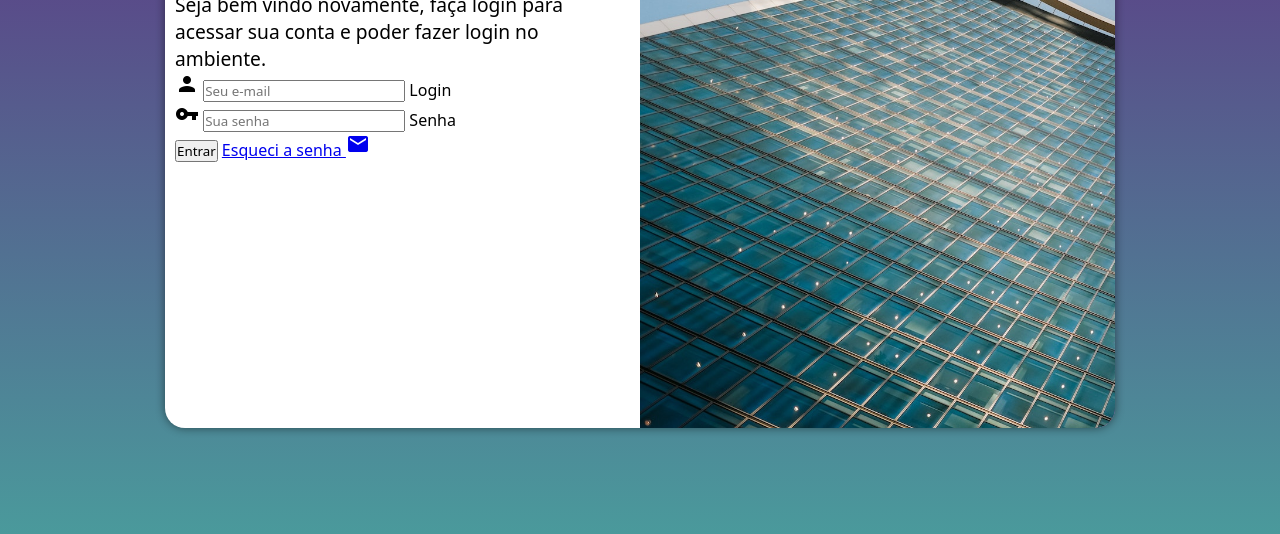
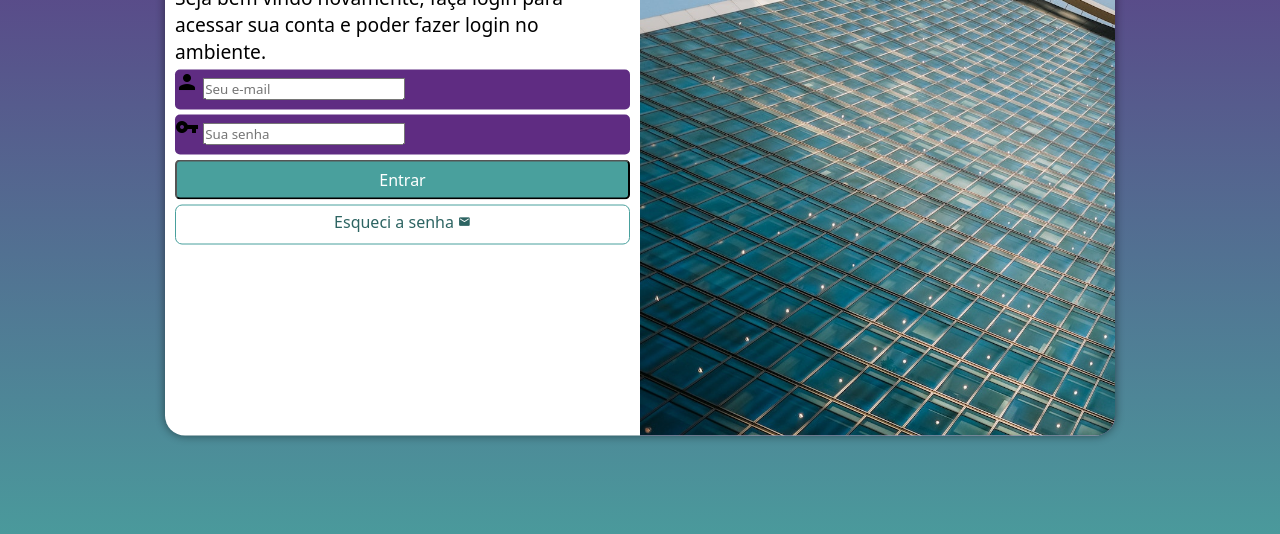
Before and after one commit to Helenprigoli/Projeto-login, a plain HTML site: page index.html in a window 1280 px wide. Shown: the part 222-756 px from the top of the page. Drawn offline with Linux system fonts and the light colour scheme.

Commit message:
formatação do formulario

```diff
--- a/estilos/style.css
+++ b/estilos/style.css
@@ -33,7 +33,7 @@ section#login {
 
     background-color: white;
     width: 250px;
-    height: 500px;
+    height: 515px;
     border-radius: 20px;
     box-shadow: 0px 0px 10px rgba(0, 0, 0, 0.486);
 
@@ -62,3 +62,54 @@ div#formulario > h1 {
 div#formulario > p {
     font-size: 0.8em;
 }
+
+form > div.campo {
+    background-color: #5f2c82;
+    display: block;
+    width: 100%;
+    height: 40px;
+    border-radius: 5px;
+    margin: 5px 0px;
+}
+
+div.campo > label {
+    display: none;
+}
+
+form > input[type=submit] {
+    display: block;
+    font-size: 1em;
+    width: 100%;
+    height: 40px;
+    background-color: #49a09d;
+    color: white;
+    border-radius: 5px;
+    cursor: pointer;
+}
+
+form > input[type=submit]:hover {
+    background: color #2d6462; ;
+}
+
+form > a.botao {
+    display: block;
+    text-align: center;
+    font-size: 1em;
+    width:100%;
+    height: 40px;
+    padding-top: 5px;
+    margin-top: 5px;
+    background-color:white ;
+    color:#2d6462;
+    border: 1px solid #49a09d;
+    border-radius: 7px;
+    text-decoration: none;
+}
+
+form > a.botao:hover {
+    background-color: #6cd3cf;
+}
+
+form > a.botao >i {
+    font-size: 0.8em;
+}
--- a/index.html
+++ b/index.html
@@ -30,7 +30,7 @@
                      <label for="isenha">Senha</label>
                   </div>
                   <input type="submit" value="Entrar">
-                  <a href="esqueci.html">Esqueci a senha <i class="material-icons">mail</i></a>
+                  <a href="esqueci.html" class="botao" >Esqueci a senha <i class="material-icons">mail</i></a>
 
                 </form>
             </div>
```
